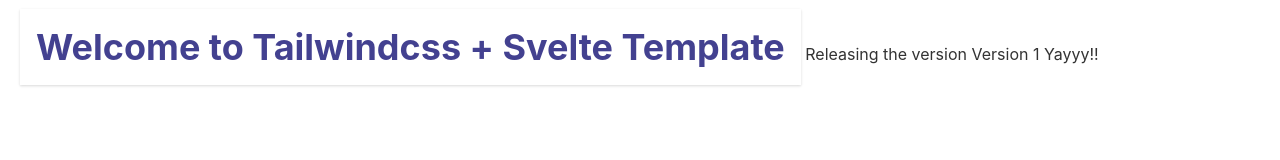
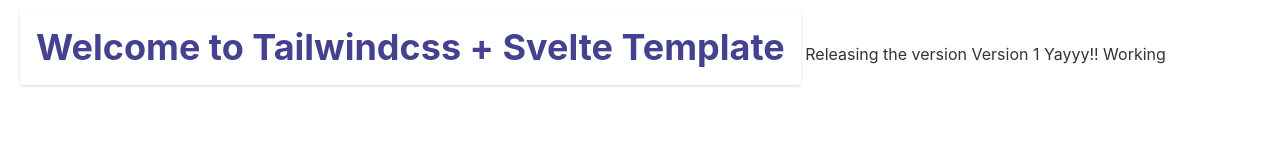
Before and after one commit to GauravRajSharma/demo-webhooks, a Svelte app: page / in a window 1280 px wide. Shown: the top 160 px of the page. Built offline with nearby package versions, Linux system fonts and the light colour scheme.

Commit message:
RELEASE:v1.5:up up and away

```diff
--- a/src/App.svelte
+++ b/src/App.svelte
@@ -6,4 +6,5 @@
   <span class="text-indigo-800 font-bold text-4xl shadow p-4">{heading}</span>
   <span>Releasing the version</span>
   <span>Version 1 Yayyy!!</span>
+  <span>Working </span>
 </div>
```
